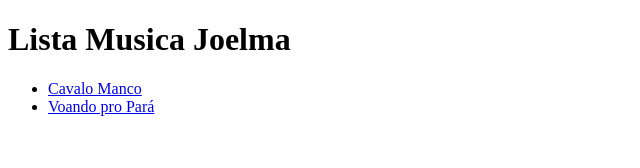
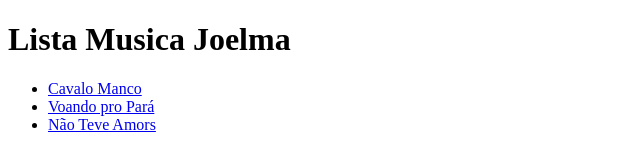
Before and after one commit to emerson-marcos/html_git, a plain HTML site: page Joelma/listaMusicaJoelma.html in a window 1280 px wide. Shown: the whole page, without its empty margins (0-640 px from the left). Drawn offline with Linux system fonts and the light colour scheme.

Commit message:
feat: Criacao do link musica nao teve amor

```diff
--- a/Joelma/listaMusicaJoelma.html
+++ b/Joelma/listaMusicaJoelma.html
@@ -14,6 +14,7 @@
                     <ul>
                         <li><a href="/Joelma/cavaloManco.html">Cavalo Manco</a></li>
                         <li><a href="/Joelma/voandoPara.html">Voando pro Pará</a></li>
+                        <li><a href="/Joelma/naoTeveAmor.html">Não Teve Amors</a></li>
                     </ul>
                 </nav>
 
```
